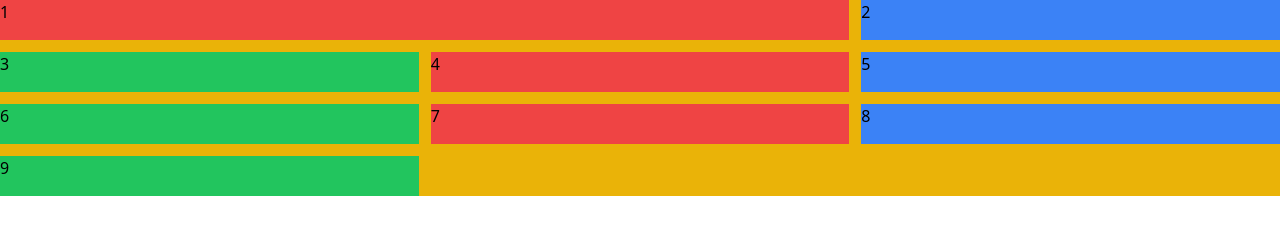
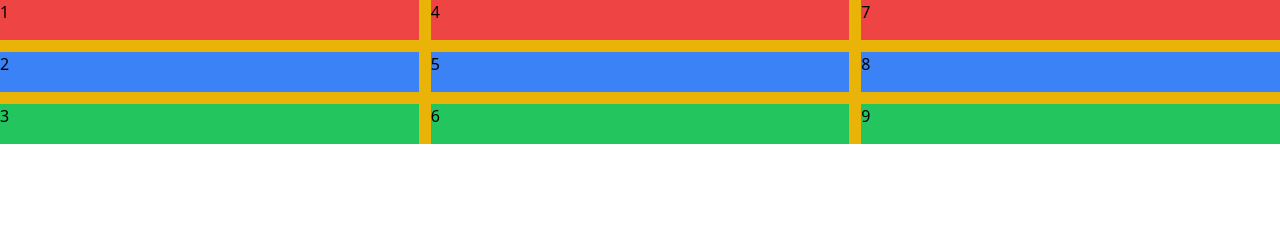
Before and after one commit to bunyawats/hello-tailwind, a website: page public/index.html in a window 1280 px wide. Drawn offline with Linux system fonts and the light colour scheme.

Commit message:
bg-yellow-500 w-auto grid grid-rows-3 grid-flow-col gap-3

```diff
--- a/public/index.html
+++ b/public/index.html
@@ -9,8 +9,8 @@
 </head>
 
 <body>
-    <div class="bg-yellow-500 grid grid-cols-3 gap-3">
-        <div class=" col-span-2 h-10  bg-red-500">1</div>
+    <div class="bg-yellow-500 w-auto grid grid-rows-3 grid-flow-col gap-3">
+        <div class=" h-10  bg-red-500">1</div>
         <div class=" h-10 bg-blue-500">2</div>
         <div class=" h-10  bg-green-500">3</div>
 
```
Also changed, not shown: public/styles.css.
